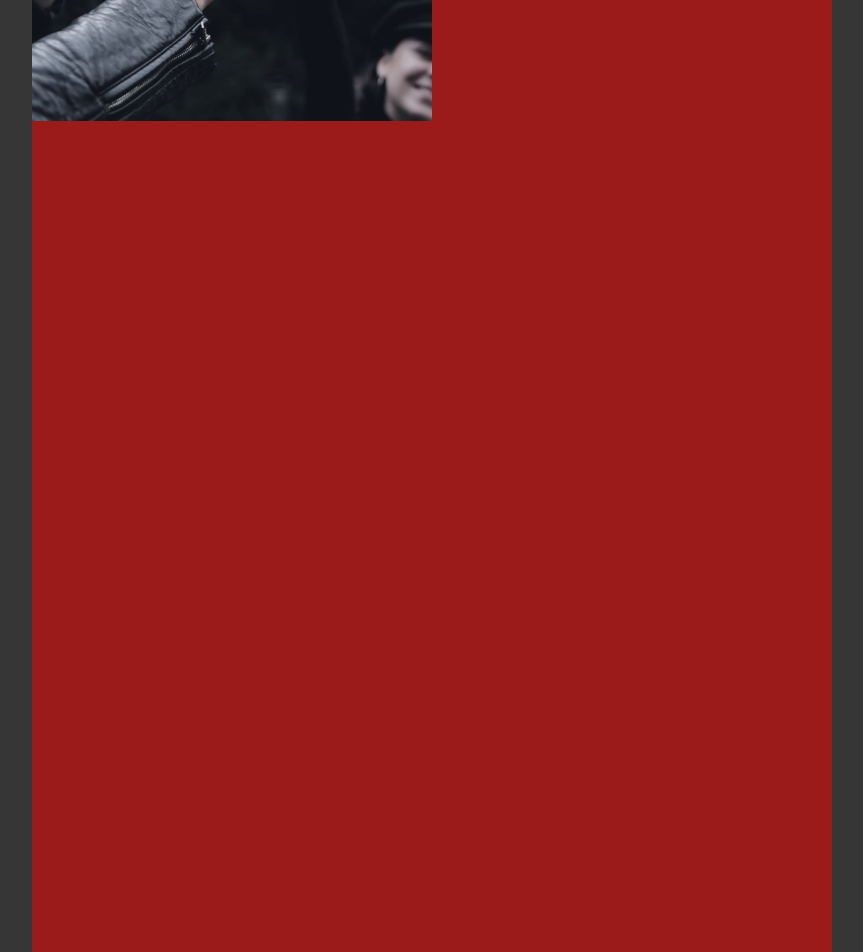
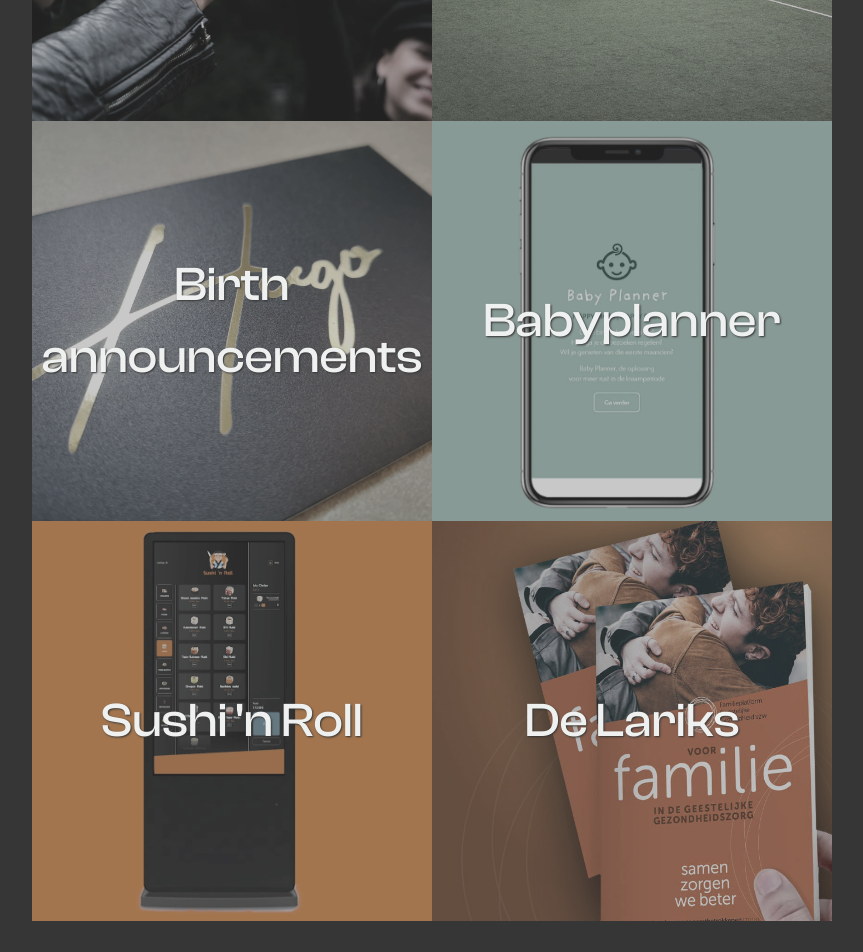
Before and after one commit to arnaud-dbu/portfolio, a website: page index.html in a window 1280 px wide. Shown: the part 2800-3752 px from the top of the page, without its empty margins (208-1071 px from the left). Drawn offline with Linux system fonts and the light colour scheme.

Commit message:
Add projects

```diff
--- a/index.html
+++ b/index.html
@@ -77,45 +77,40 @@
         <h2 class="title overflow-hidden wrapper">Work</h2>
         <ul class="projects__content wrapper">
                 <li class="project" style="background-image: url(../src/assets/images/luloop-2.webp);">
-                    <a class="project__link" href="">
+                    <a class="project__link" href="https://www.behance.net/gallery/151660791/Luloop" target="_blank">
                         <span class="project__title">Luloop</span>
                     </a>
                     <!-- <div class="project__btn"></div> -->
                 </li>
-                <li class="project">
-                    <a href="" class="project__link">
-                        <div class="project__btn"></div>
+                <li class="project" style="background-image: url(../src/assets/images/mu.webp);">
+                    <a class="project__link" href="https://www.behance.net/gallery/151708551/Merchtem-United" target="_blank">
+                        <span class="project__title">Merchtem United</span>
                     </a>
+                    <!-- <div class="project__btn"></div> -->
                 </li>
-                <li class="project">
-                    <a href="" class="project__link">
-                        <div class="project__btn"></div>
+                <li class="project" style="background-image: url(../src/assets/images/birth.webp);">
+                    <a class="project__link" href="https://www.behance.net/gallery/151706963/Birth-cards" target="_blank">
+                        <span class="project__title">Birth announcements</span>
                     </a>
+                    <!-- <div class="project__btn"></div> -->
                 </li>
-                <li class="project">
-                    <a href="" class="project__link">
-                        <div class="project__btn"></div>
+                <li class="project" style="background-image: url(../src/assets/images/babyplanner.webp);">
+                    <a class="project__link" href="https://www.behance.net/gallery/151705575/Babyplanner" target="_blank">
+                        <span class="project__title">Babyplanner</span>
                     </a>
+                    <!-- <div class="project__btn"></div> -->
                 </li>
-                <li class="project">
-                    <a href="" class="project__link">
-                        <div class="project__btn"></div>
+                <li class="project" style="background-image: url(../src/assets/images/sushi.webp);">
+                    <a class="project__link" href="https://www.behance.net/gallery/151706613/Sushi-n-Roll" target="_blank">
+                        <span class="project__title">Sushi 'n Roll</span>
                     </a>
+                    <!-- <div class="project__btn"></div> -->
                 </li>
-                <li class="project">
-                    <a href="" class="project__link">
-                        <div class="project__btn"></div>
+                <li class="project" style="background-image: url(../src/assets/images/brochure-01.jpg);">
+                    <a class="project__link" href="https://www.behance.net/gallery/151706613/Sushi-n-Roll" target="_blank">
+                        <span class="project__title">De Lariks</span>
                     </a>
-                </li>
-                <li class="project">
-                    <a href="" class="project__link">
-                        <div class="project__btn"></div>
-                    </a>
-                </li>
-                <li class="project">
-                    <a href="" class="project__link">
-                        <div class="project__btn"></div>
-                    </a>
+                    <!-- <div class="project__btn"></div> -->
                 </li>
         </ul>
     </section>
--- a/src/styles/pages/_projects.scss
+++ b/src/styles/pages/_projects.scss
@@ -31,16 +31,15 @@
                 align-items: center;
                 font-size: 3rem;
                 color: $color-secondary;
-                background-color: #7691ff1f;
+                background-color: #60606058;
                 width: 100%;
                 height: 100%;
-                text-shadow: 1px 1px 15px $color-primary;
-
+                text-shadow: 1px 1px 2px $color-primary;
             }
         }
 
         &__title {
-            font-weight: 400;
+            font-weight: 500;
             // @include center;
             text-shadow: 1px;
             text-align: center;
```
Also changed, not shown: build/main.css, src/assets/images/babyplanner.webp (added), src/assets/images/birth.webp (added), src/assets/images/mu.webp (added), src/assets/images/sushi.webp (added), 1 other file.
